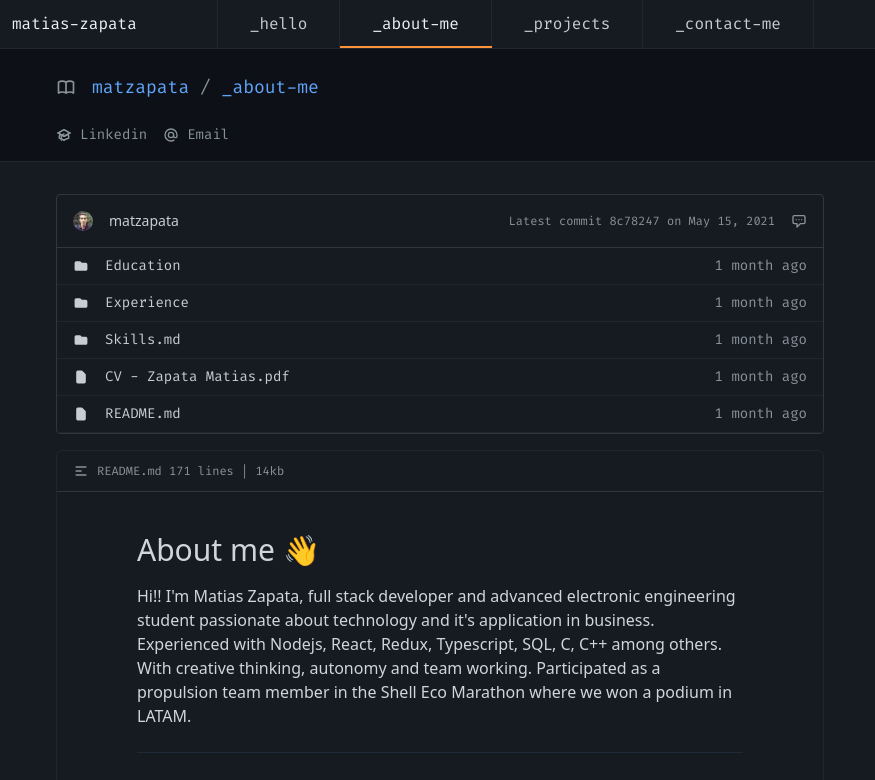
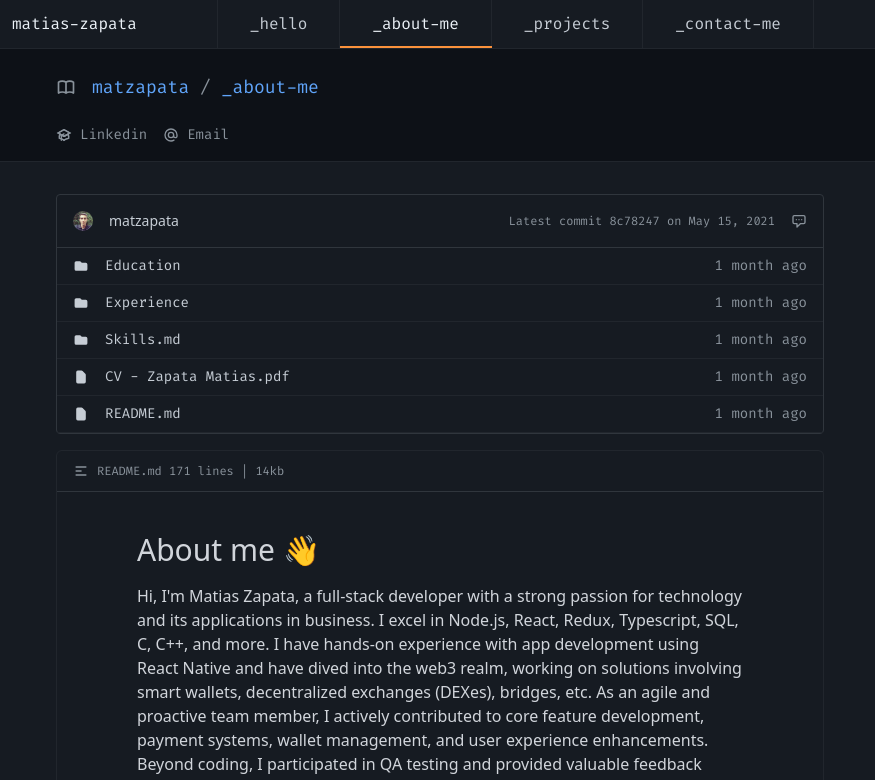
Before and after one commit to matzapata/portfolio, a React (Create React App) app: page /about-me in a window 1280 px wide. Shown: the top 780 px of the page, without its empty margins (0-875 px from the left). Built offline with nearby package versions, Linux system fonts and the light colour scheme.

Commit message:
Update configs

```diff
--- a/src/config.js
+++ b/src/config.js
@@ -1,8 +1,14 @@
 
 const config = {
-    about: "Hi!! I'm Matias Zapata, full stack developer and advanced electronic engineering student passionate about technology and it's application in business. Experienced with Nodejs, React, Redux, Typescript, SQL, C, C++ among others. With creative thinking, autonomy and team working. Participated as a propulsion team member in the Shell Eco Marathon where we won a podium in LATAM.",
-    cvDownloadLink: "https://drive.google.com/uc?export=download&id=10nv7Tj7TEzenB9P_Vk2sAiVNZGXUhK8R",
+    about: "Hi, I'm Matias Zapata, a full-stack developer with a strong passion for technology and its applications in business. I excel in Node.js, React, Redux, Typescript, SQL, C, C++, and more. I have hands-on experience with app development using React Native and have dived into the web3 realm, working on solutions involving smart wallets, decentralized exchanges (DEXes), bridges, etc. As an agile and proactive team member, I actively contributed to core feature development, payment systems, wallet management, and user experience enhancements. Beyond coding, I participated in QA testing and provided valuable feedback during pull request reviews. I also participated as a propulsion team member in the Shell Eco Marathon where we won a podium in LATAM!",
+    cvDownloadLink: "https://drive.google.com/uc?export=download&id=1bjqX2QXtTdqkntlhPSyU2MTR1zVLxlo-",
     education: [
+        {
+            institution: "Platzi",
+            institutionImageUrl: "/images/platzi.jpeg",
+            title: "Solidity",
+            timeSpan: "feb. 2023",
+        },
         {
             institution: "Henry",
             institutionImageUrl: "/images/henry.jpg",
@@ -87,22 +93,23 @@ const config = {
         },
     ],
     skills: {
-        Languages: [ "Javascript",  "Typescript",  "HTML", "CSS", "Python", "C++",  "C" ],
+        Languages: [ "javascript",  "typescript",  "HTML", "CSS", "python", "C++",  "C" ],
         Frontend: [
-            "React",
-            "Redux",
-            "Redux toolkit",
-            "Nextjs",
-            "ChakraUI",
-            "Tailwindcss",
-            "Bootstrap",
-            "Supabase",
-            "Firebase",
-            "Figma",
+            "react",
+            "redux",
+            "react-native",
+            "redux toolkit",
+            "nextjs",
+            "chakraUI",
+            "tailwindcss",
+            "bootstrap",
+            "supabase",
+            "firebase",
+            "figma",
         ],
         Backend: [ "Express", "Sequelize", "Prisma" ],
         Databases: [ "PostgreSQL", "firebase" ],
-        Devtools: [ "git", "vercel", "netlify", "railways", "scrum", "linux", "eslint" ]
+        Devtools: [ "git", "vercel", "netlify", "railways", "scrum", "linux", "eslint", "prettier" ]
     }
 };
 
```
Also changed, not shown: public/images/platzi.jpeg (added).
